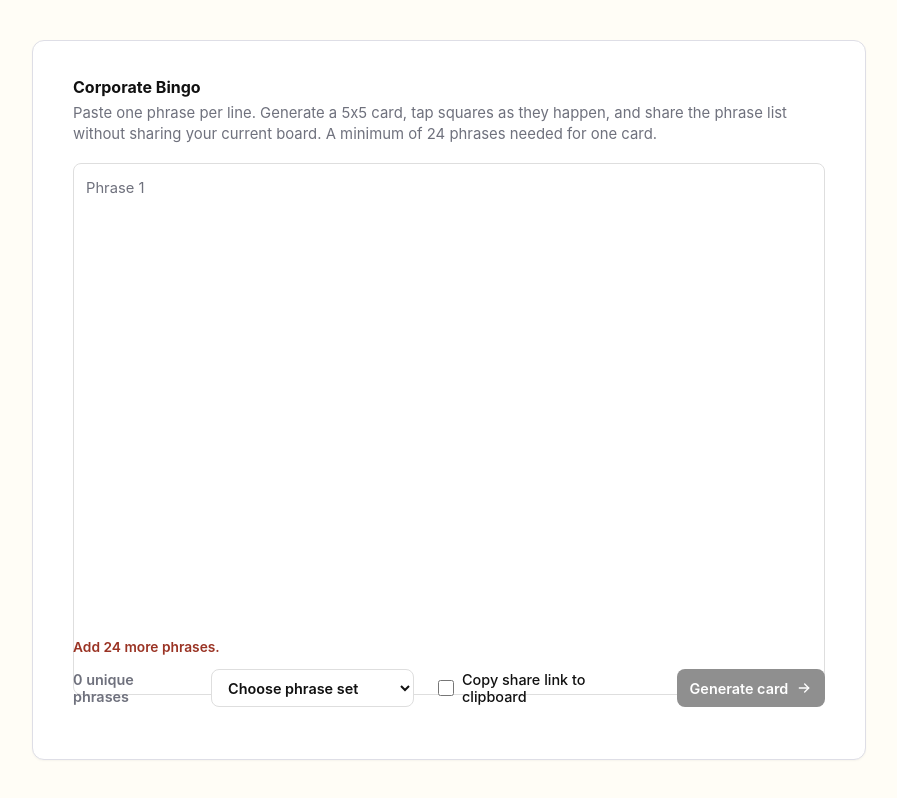
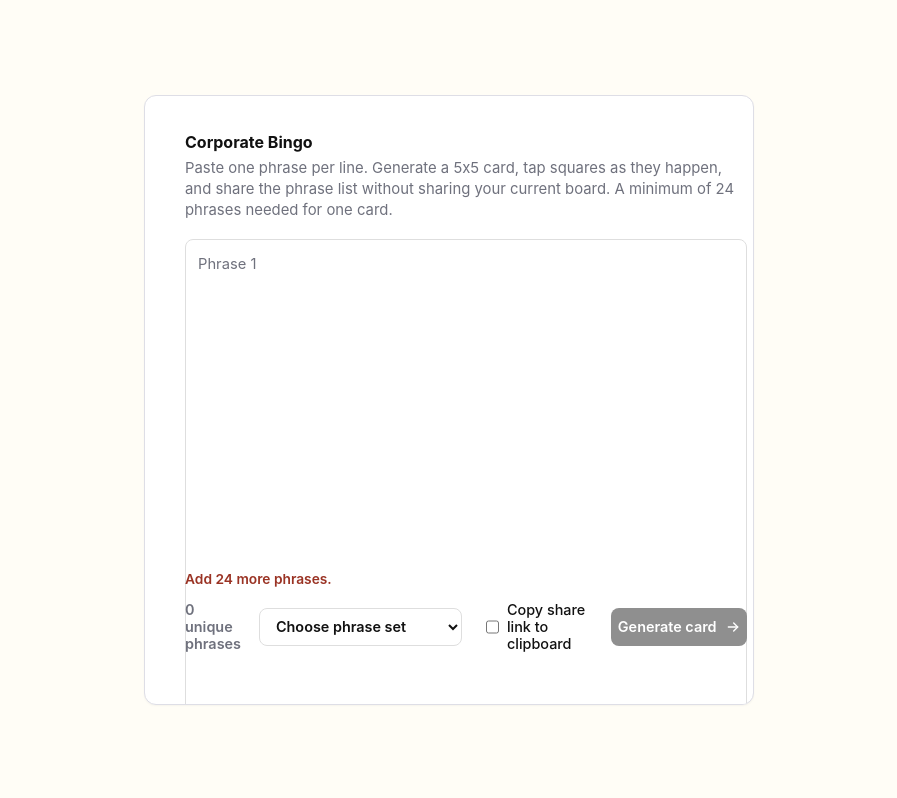
Before and after one commit to tenmyouji/corporate-bingo, a React (Vite) app: page / in a window 1280 px wide. Shown: the whole page, without its empty margins (191-1088 px from the left). Built offline with nearby package versions, Linux system fonts and the light colour scheme.

Commit message:
Adjust board layout sizing for viewport

```diff
--- a/src/styles.css
+++ b/src/styles.css
@@ -82,17 +82,18 @@ textarea:focus-visible {
 .entry-app {
   display: grid;
   place-items: center;
-  padding: min(48px, 5dvh) 0;
+  padding: min(64px, 6dvh) 0;
 }
 
 .workspace {
-  width: min(834px, 100%);
+  width: min(100%, var(--board-size));
   max-height: 100%;
 }
 
 .controls-panel {
   display: grid;
-  max-height: calc(100dvh - min(96px, 10dvh));
+  height: min(var(--board-size), calc(100dvh - min(128px, 12dvh)));
+  max-height: calc(100dvh - min(128px, 12dvh));
   grid-template-rows: auto minmax(0, 1fr) auto auto auto auto;
   border: 1px solid #dedee6;
   border-radius: 12px;
@@ -482,6 +483,7 @@ textarea::placeholder {
   }
 
   .controls-panel {
+    height: auto;
     padding: 24px;
     max-height: calc(100dvh - 32px);
   }
```
